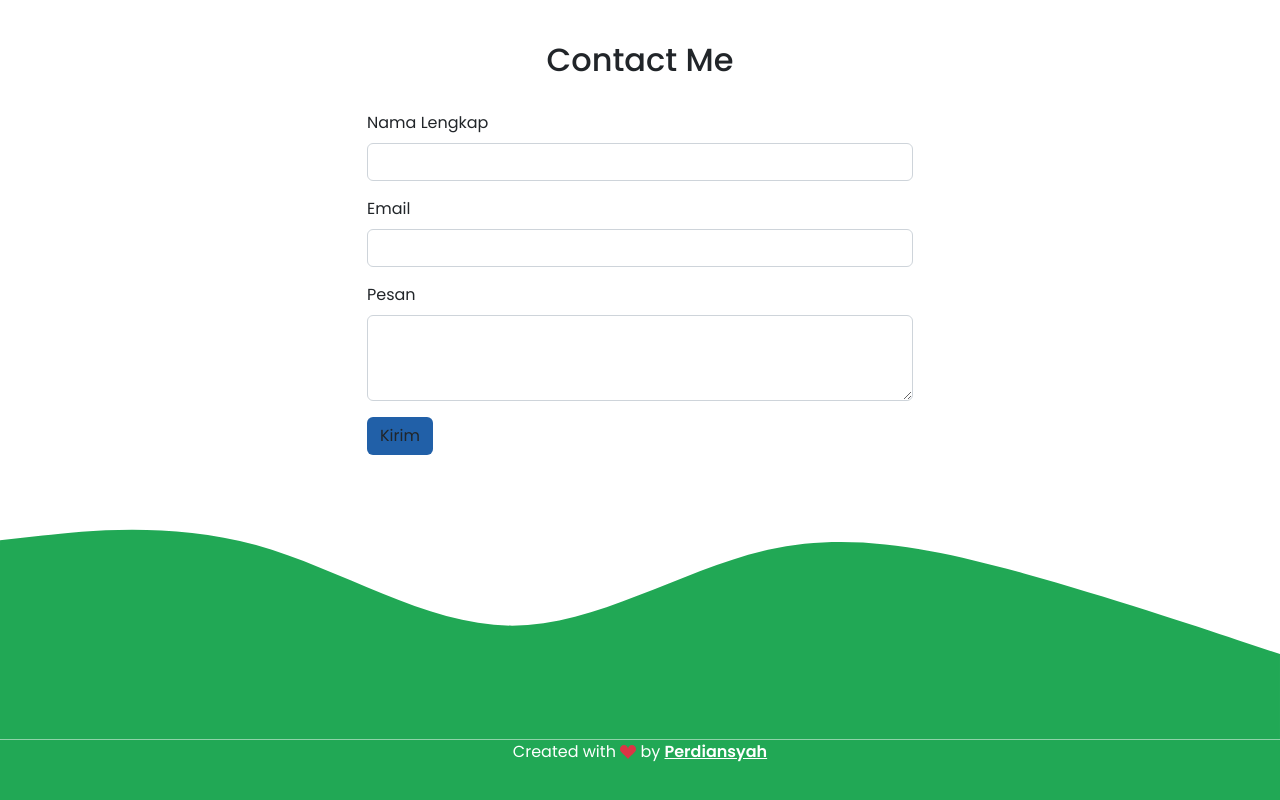
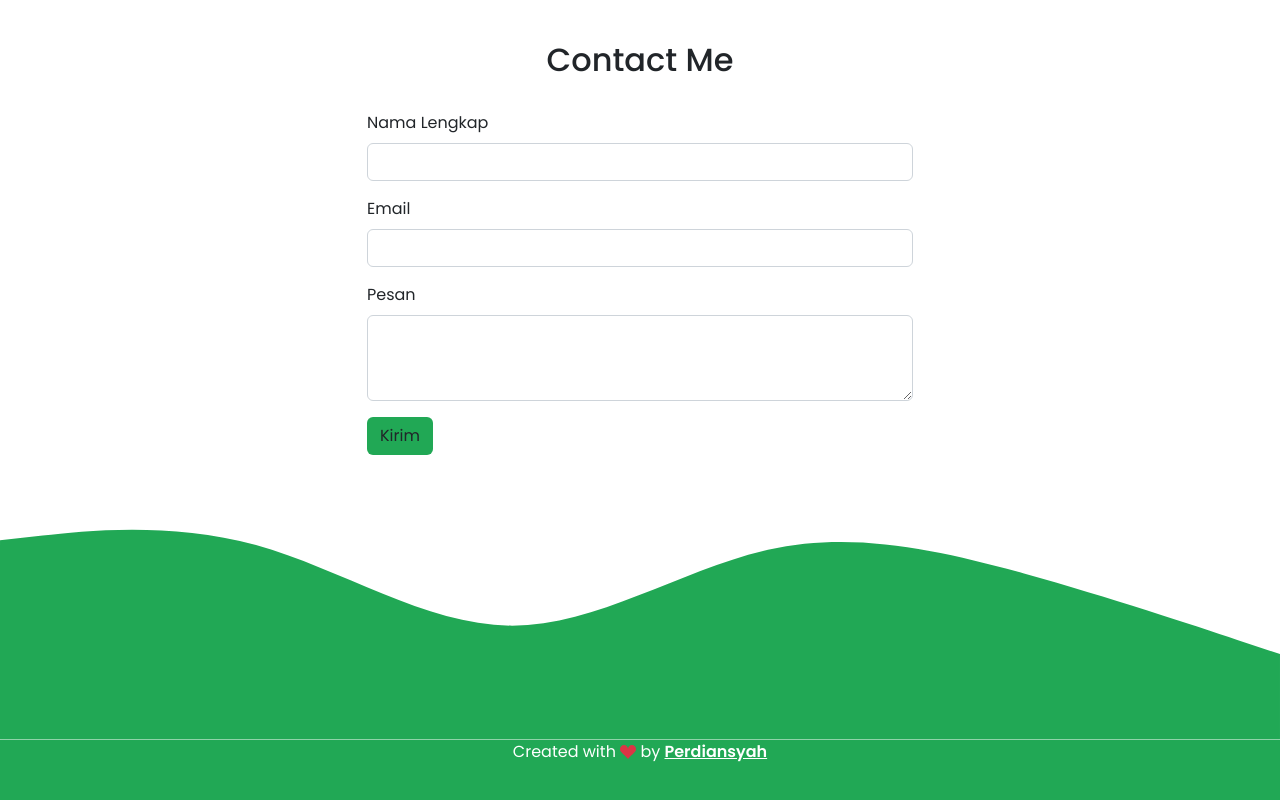
Before and after one commit to FerdiaNKN17/FerdiaNKN17.github.io, a plain HTML site: page index.html in a window 1280 px wide. Shown: the part 2545-3345 px from the top of the page. Drawn offline with nearby package versions, Linux system fonts and the light colour scheme.

Commit message:
mengubah kembali tombol kirim

```diff
--- a/index.html
+++ b/index.html
@@ -168,7 +168,7 @@
                 <label for="pesan" class="form-label">Pesan</label>
                 <textarea class="form-control" id="pesan" rows="3"></textarea>
               </div>
-              <button type="submit" class="btn" style="background-color: #2160a8">Kirim</button>
+              <button type="submit" class="btn" style="background-color: #21a855">Kirim</button>
             </form>
           </div>
         </div>
```
